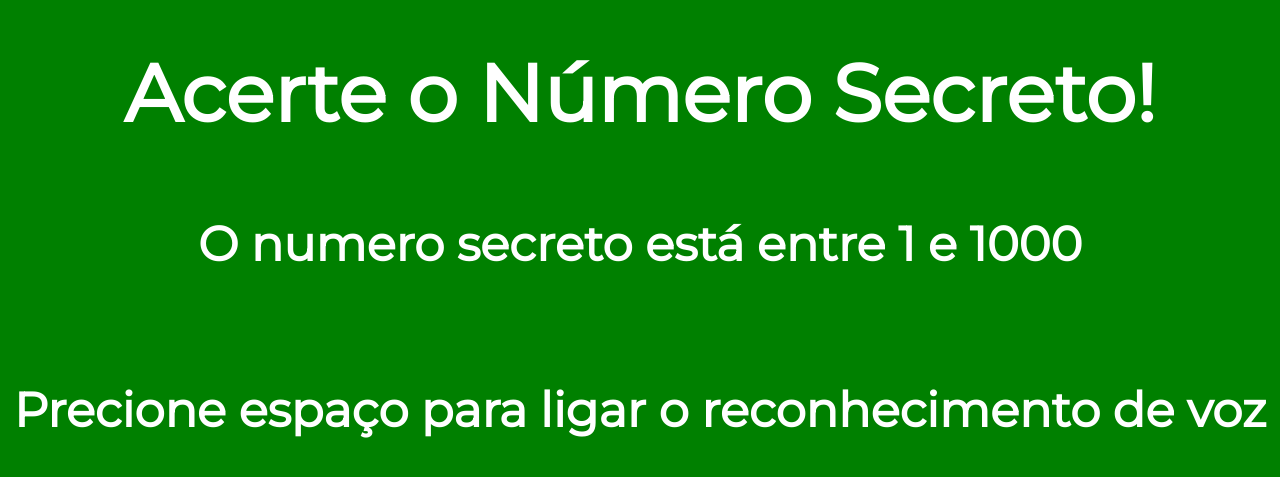
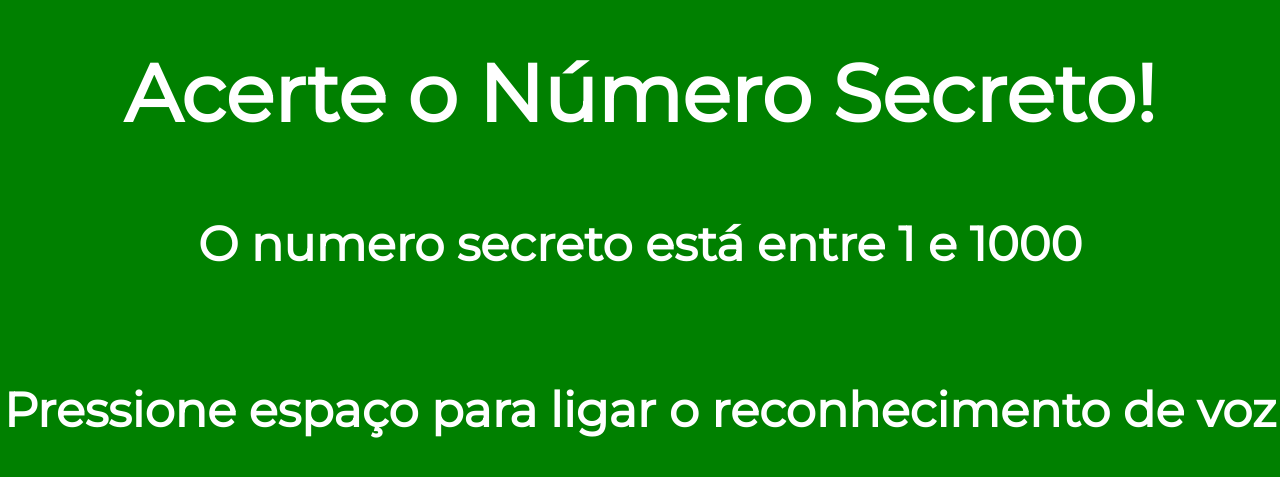
Before and after one commit to Jvictoroak/reconhecimentoDeVoz, a plain HTML site: page index.htm in a window 1280 px wide. Shown: the part 161-638 px from the top of the page. Drawn offline with nearby package versions, Linux system fonts and the light colour scheme.

Commit message:
Update index.htm

```diff
--- a/index.htm
+++ b/index.htm
@@ -22,7 +22,7 @@
     </div>
     <div class='tentativas'id="tentativas">
     </div>
-    <h3 id="reconhecer">Precione espaço para ligar o reconhecimento de voz</h3>
+    <h3 id="reconhecer">Pressione espaço para ligar o reconhecimento de voz</h3>
 
     <script src="js/sortearNumero.js"></script>
     <script src="js/reconhecimentoDeVoz.js"></script>
```
